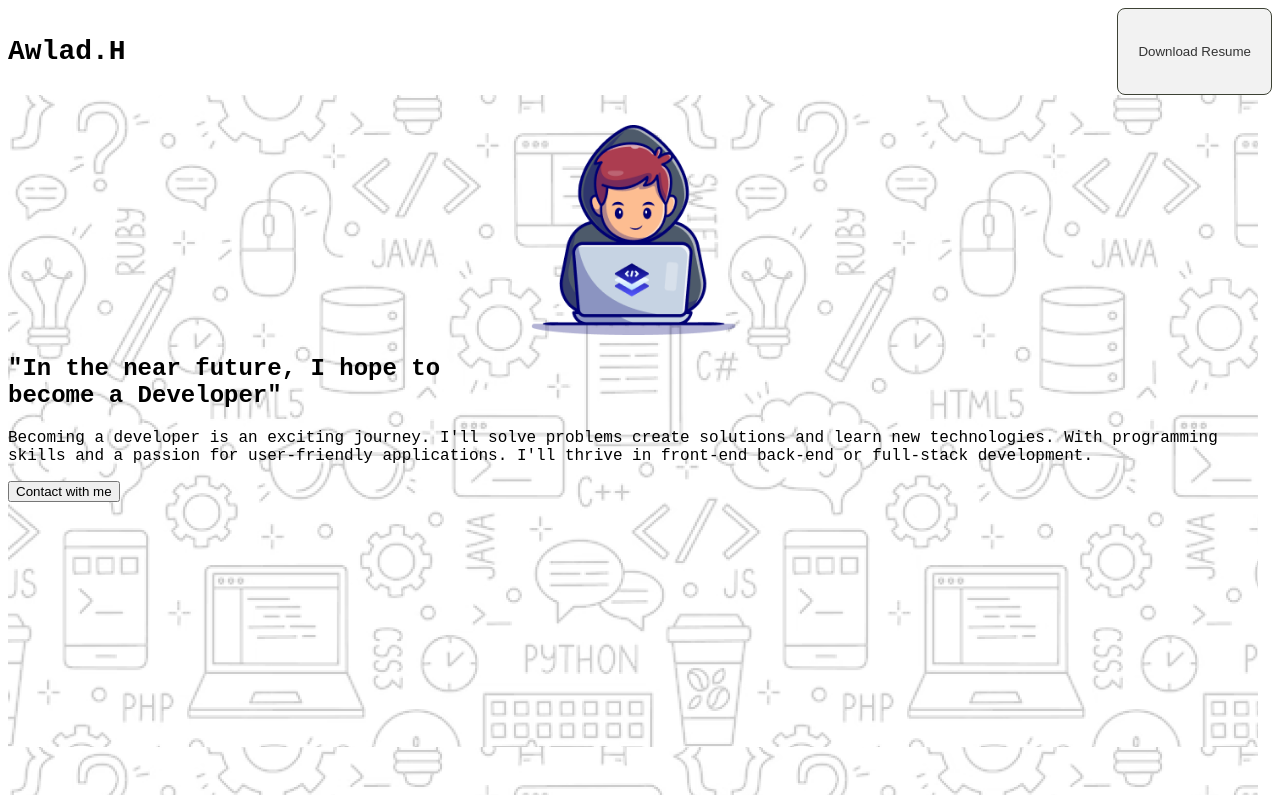
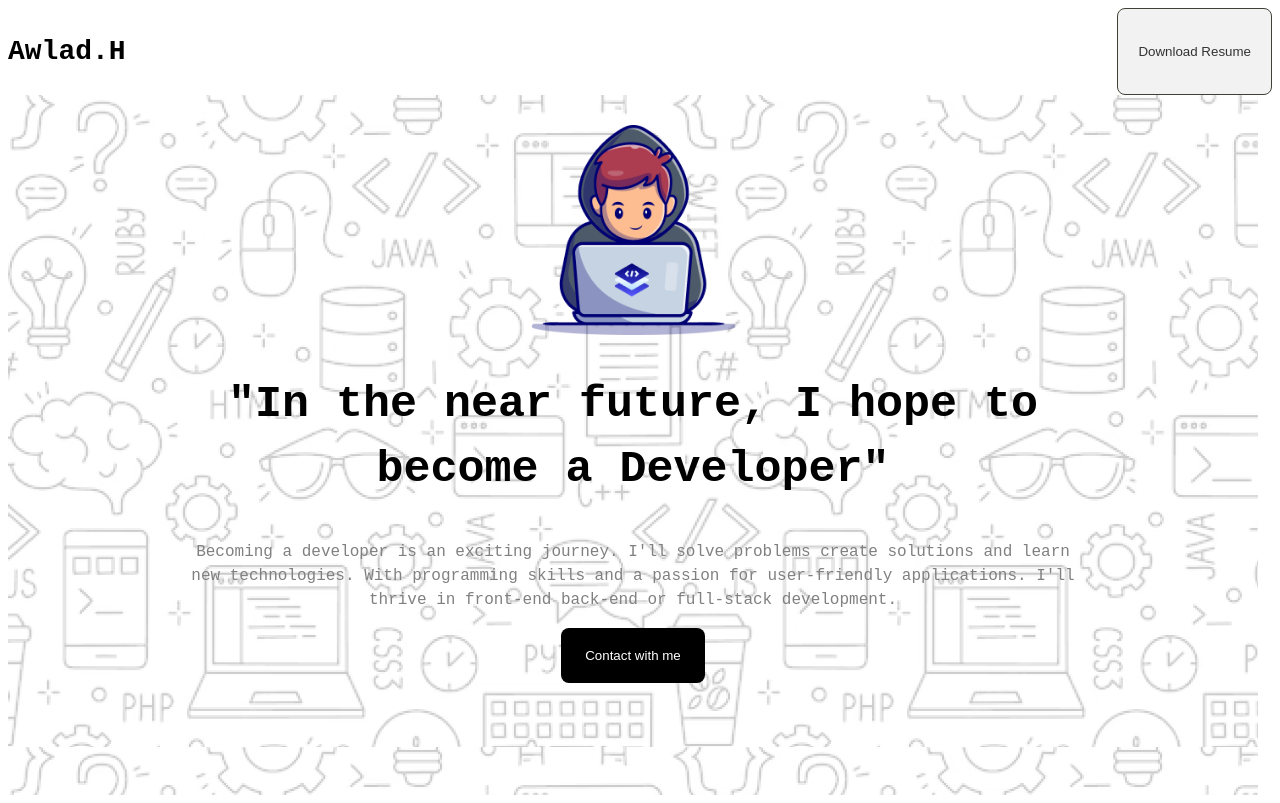
Before and after one commit to Tanber007/assingment-1, a plain HTML site: page index.html in a window 1280 px wide. Drawn offline with Linux system fonts and the light colour scheme; a web font is replaced by a local one.

Commit message:
add some text in header

```diff
--- a/assingment/style.css
+++ b/assingment/style.css
@@ -39,3 +39,30 @@
     margin-right: auto;
     padding-top: 30px;
 }
+.head-title{
+    text-align: center;
+    color: black;
+    font-size: 45px;
+    font-weight: 800;
+    line-height: 65px;
+}
+.head-description{
+    color: grey;
+    font-size: 16px;
+    font-weight: 400;
+    line-height: 24px;
+    text-align: center;
+    padding: 0px 170px 0px 170px;
+}
+
+.btn-head{
+    text-align: center;
+    margin-bottom: 50px;
+}
+.head-btn{
+    border: none;
+    color: white;
+    background-color: black;
+    border-radius: 8px;
+    padding: 20px 24px 20px 24px;
+}
--- a/index.html
+++ b/index.html
@@ -19,11 +19,13 @@
             <div class="h-bg">
                 <img class="h-img" src="assets/Group.png" alt="">
                 <div>
-                <h1>"In the near future, I hope to<br>become a Developer"</h1>
+                <h1 class="head-title">"In the near future, I hope to<br>become a Developer"</h1>
             </div>
             <div>
-                <p>Becoming a developer is an exciting journey. I'll solve problems create solutions and learn new technologies. With programming skills and a passion for user-friendly applications. I'll thrive in front-end back-end or full-stack development.</p>
-                <button>Contact with me</button>
+                <p class="head-description">Becoming a developer is an exciting journey. I'll solve problems create solutions and learn new technologies. With programming skills and a passion for user-friendly applications. I'll thrive in front-end back-end or full-stack development.</p>
+                <div class="btn-head">
+                    <button class="head-btn">Contact with me</button>
+                </div>
             </div>
             </div>
         </section>
```
